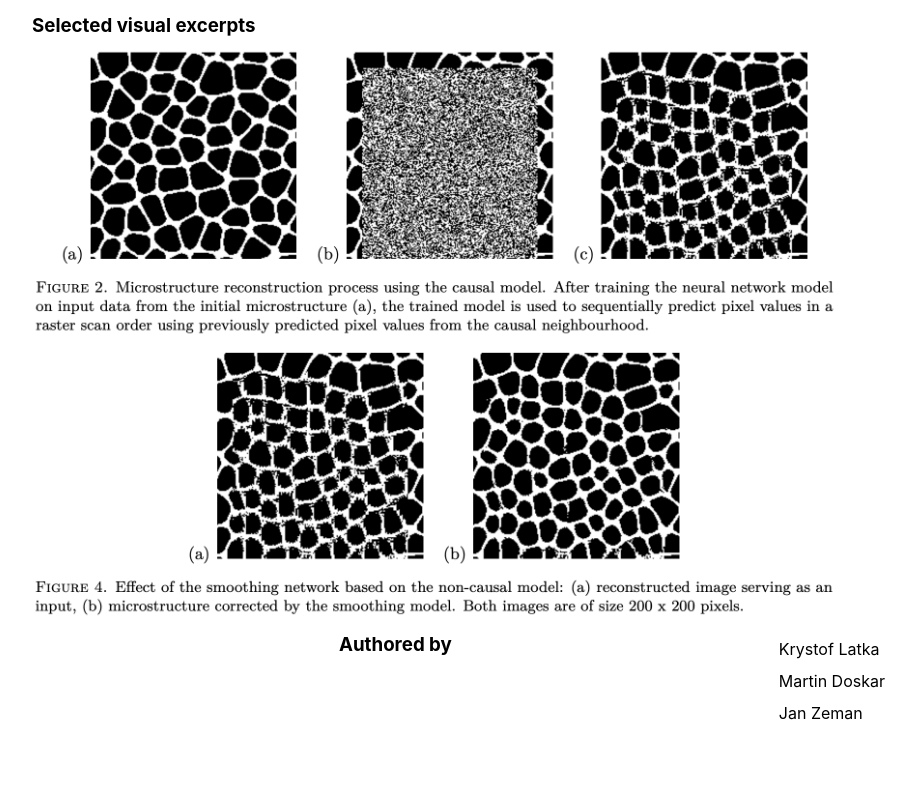
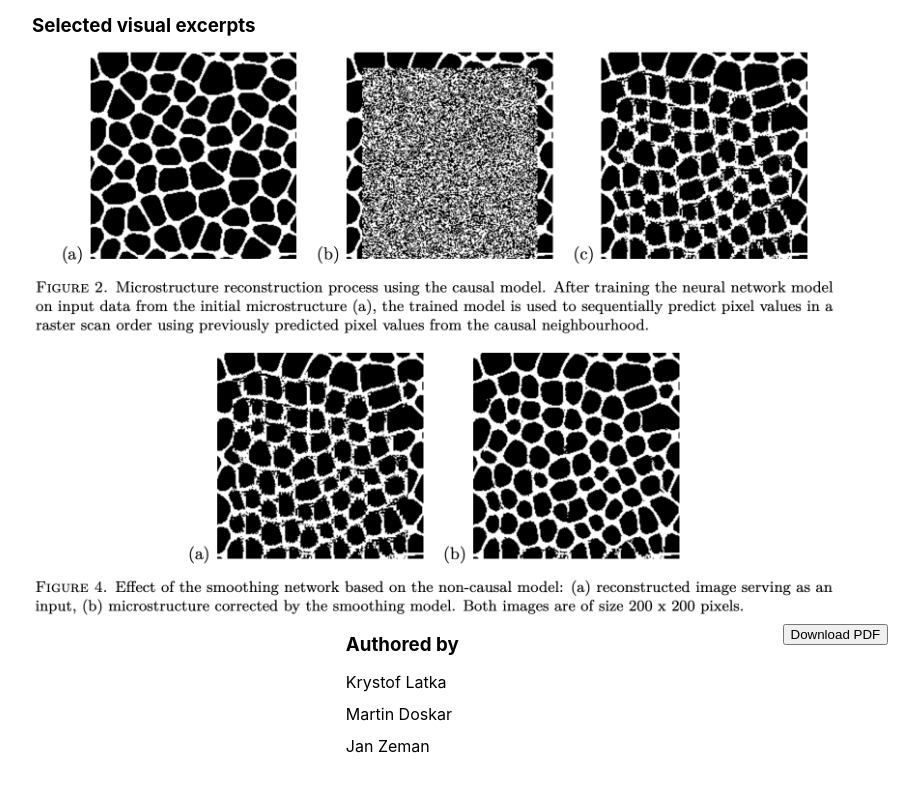
Before and after one commit to latka-krystof/website, a React (Create React App) app in the folder my-app/: page /publications in a window 1280 px wide. Shown: the part 568-1358 px from the top of the page, without its empty margins (28-947 px from the left). Built offline with nearby package versions, Linux system fonts and the light colour scheme.

Commit message:
add button to download PDF

```diff
--- a/my-app/src/components/Publications.js
+++ b/my-app/src/components/Publications.js
@@ -1,6 +1,7 @@
 import React from 'react';
 import Causal from '../assets/Causal_model.png';
 import NonCausal from '../assets/Non-causal_model.png';
+import Paper from '../assets/Paper.pdf';
 
 function Publications() {
     return (
@@ -15,6 +16,7 @@ function Publications() {
 					<img src={Causal} alt="" width='70%' height='auto' padding='20px' />
 					<img src={NonCausal} alt="" width='70%' height='auto' padding='20px' />
 					<div className='flexRow'>
+						<div>
 							<h3>Authored by</h3>
 							<p>
 								Krystof Latka<br/>
@@ -22,6 +24,10 @@ function Publications() {
 								Jan Zeman
 							</p>
 						</div>
+						<a href={Paper}>
+							<button>Download PDF</button>
+						</a>
+					</div>
         </div>
     )
 }
```
Also changed, not shown: 1 other file (tests, documents, lock files or other folders). Lines whose indentation alone changed are shown as unchanged.
